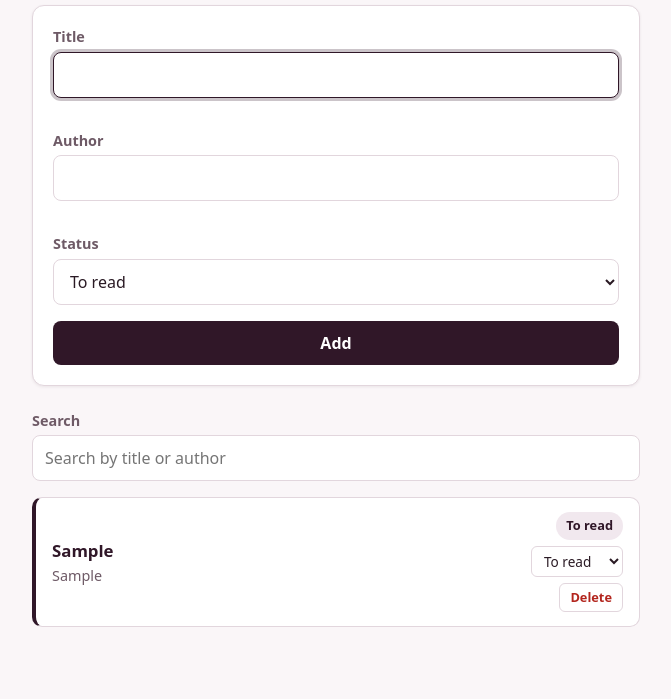
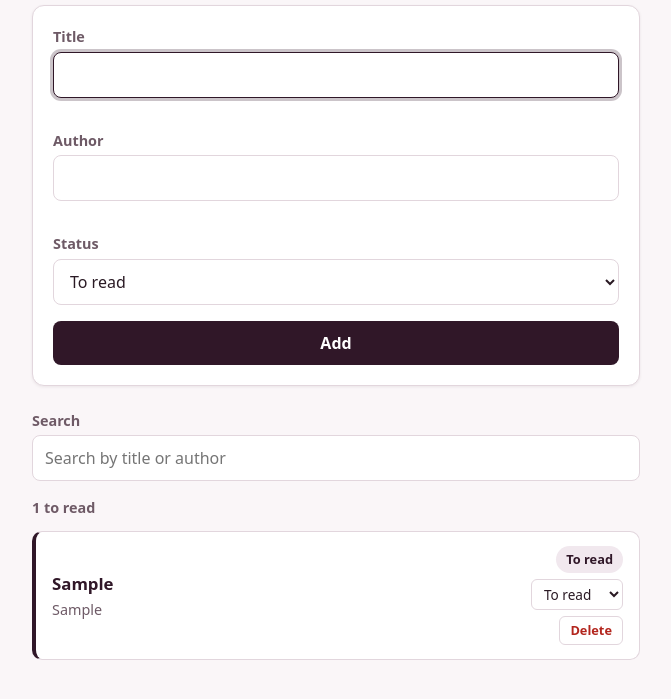
Before and after one commit to jstalvi/Book_Tracker, a plain HTML site: page index.html in a window 1280 px wide. Both pictures are taken after typing "Sample", "Sample" into the empty fields and a click on the button "Add". Shown: the part 99-798 px from the top of the page, without its empty margins (304-975 px from the left). Drawn offline with Linux system fonts and the light colour scheme.

Commit message:
feat: show book counts by status

```diff
--- a/app.js
+++ b/app.js
@@ -9,6 +9,7 @@ const titleError = document.getElementById("title-error");
 const authorError = document.getElementById("author-error");
 const bookList = document.getElementById("book-list");
 const searchInput = document.getElementById("search-input");
+const bookSummary = document.getElementById("book-summary");
 
 // The text shown on the page for each saved status value
 const STATUS_LABELS = {
@@ -95,9 +96,28 @@ function matchesSearch(book, query) {
   );
 }
 
+// Order and wording for the summary line
+const SUMMARY_ORDER = [
+  ["finished", "finished"],
+  ["reading", "reading"],
+  ["to-read", "to read"],
+];
+
+// Writes e.g. "3 finished, 1 reading, 2 to read", counted from ALL books (not the search
+// results). Statuses with zero books are left out; with no books it shows nothing.
+function renderSummary() {
+  const parts = [];
+  for (const [status, text] of SUMMARY_ORDER) {
+    const count = books.filter((book) => book.status === status).length;
+    if (count > 0) parts.push(count + " " + text);
+  }
+  bookSummary.textContent = parts.join(", ");
+}
+
 // Redraws the whole list from the books array, newest first, showing only books
 // that match the search box. Call this every time the books array or the search changes.
 function renderBooks() {
+  renderSummary();
   bookList.innerHTML = "";
 
   if (books.length === 0) {
--- a/index.html
+++ b/index.html
@@ -53,6 +53,9 @@
       <input type="search" id="search-input" placeholder="Search by title or author" autocomplete="off">
     </div>
 
+    <!-- book-summary: counts per status from all books (ignores the search), e.g. "3 finished, 1 reading" -->
+    <p id="book-summary" class="book-summary" aria-live="polite"></p>
+
     <!-- book-list: empty for now; app.js will add one <li> per book here, newest first -->
     <ul id="book-list" class="book-list"></ul>
   </main>
--- a/style.css
+++ b/style.css
@@ -112,9 +112,21 @@ button:focus-visible {
   margin-top: 24px;
 }
 
+.book-summary {
+  margin: 16px 0 0;
+  color: var(--text-muted);
+  font-size: 0.9rem;
+  font-weight: 600;
+}
+
+/* No empty gap when there are no books */
+.book-summary:empty {
+  display: none;
+}
+
 .book-list {
   list-style: none;
-  margin: 16px 0 0;
+  margin: 12px 0 0;
   padding: 0;
 }
 
```
